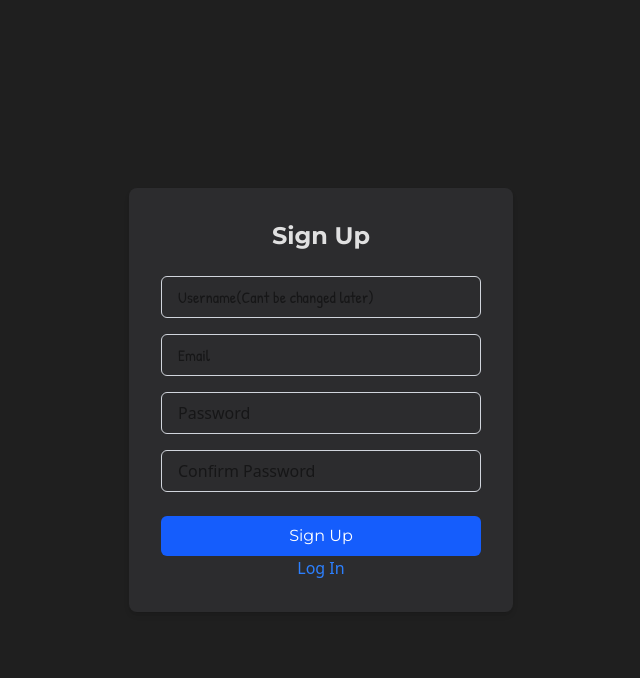
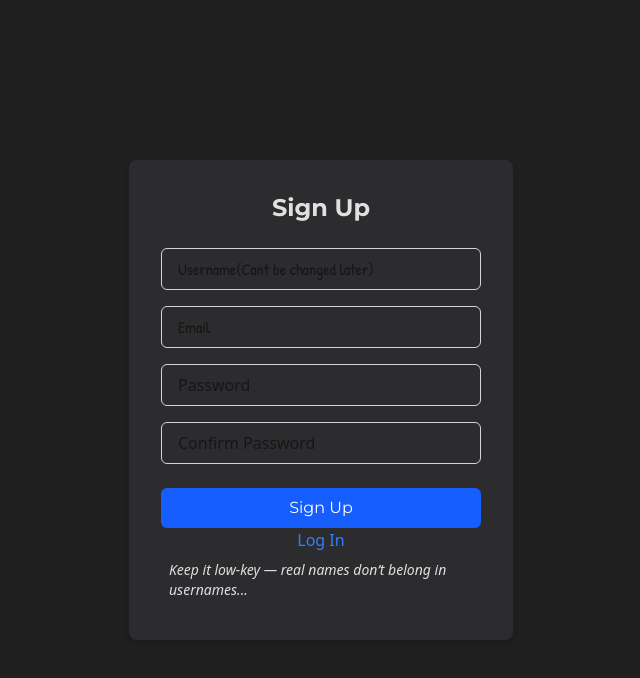
Before and after one commit to Anshuman77777/MSUChan, a React (Vite) app: page /signup in a window 1280 px wide. Shown: the top 678 px of the page, without its empty margins (319-959 px from the left). Built offline with nearby package versions, Linux system fonts and the light colour scheme; no server answers.

Commit message:
fixed signup for retards

```diff
--- a/src/Pages/Signup.jsx
+++ b/src/Pages/Signup.jsx
@@ -109,6 +109,9 @@ function Signup() {
           Sign Up
         </button>
         <Link to={"/login"}><div className='flex justify-center h-full text-blue-500'>Log In</div></Link>
+    <div class="text-sm text-text-primary italic p-2 ">
+ Keep it low-key — real names don’t belong in usernames...
+</div>
 
       </form>
 
```
